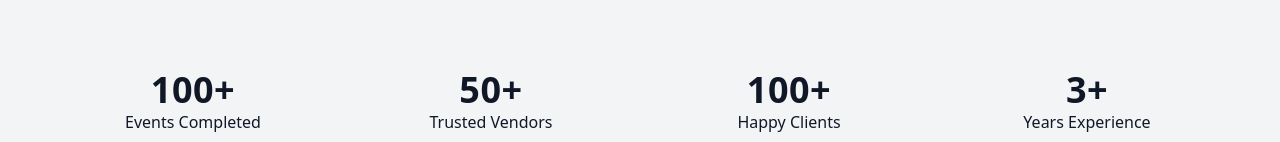
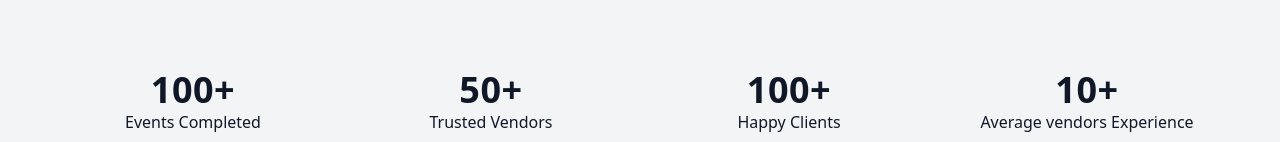
Before and after one commit to mispratish2026-coder/tentwala, a Next.js app: page / in a window 1280 px wide. Shown: the part 810-952 px from the top of the page. Built offline with nearby package versions, Linux system fonts and the light colour scheme.

Commit message:
updated design

```diff
--- a/app/page.tsx
+++ b/app/page.tsx
@@ -119,7 +119,7 @@ export default function Home() {
           className="absolute inset-0 bg-cover bg-center"
           style={{
             backgroundImage:
-              "url('https://encrypted-tbn0.gstatic.com/images?q=tbn:ANd9GcSGGHWy_T2MJppp8EXnf9fUqPiyPYn_TIvepg&s')",
+              "https://unsplash.com/s/photos/indian-wedding",
           }}
         ></div>
 
@@ -159,8 +159,8 @@ export default function Home() {
             <p>Happy Clients</p>
           </div>
           <div>
-            <h2 className="text-4xl font-bold">3+</h2>
-            <p>Years Experience</p>
+            <h2 className="text-4xl font-bold">10+</h2>
+            <p>Average vendors Experience</p>
           </div>
         </div>
       </section>
@@ -271,9 +271,9 @@ At Tentwala, we don’t just connect services — we help create memorable occas
             <h3 className="text-2xl mb-4">TentWala</h3>
             <p className="text-gray-400">
 
-              Contact no - +91-8240781558<br>
+              Contact no - +91-8240335904<br>
               </br>
-              email -info@tentwala.com
+              email -tentwala101@gmail.com
 
             </p>
           </div>
```
